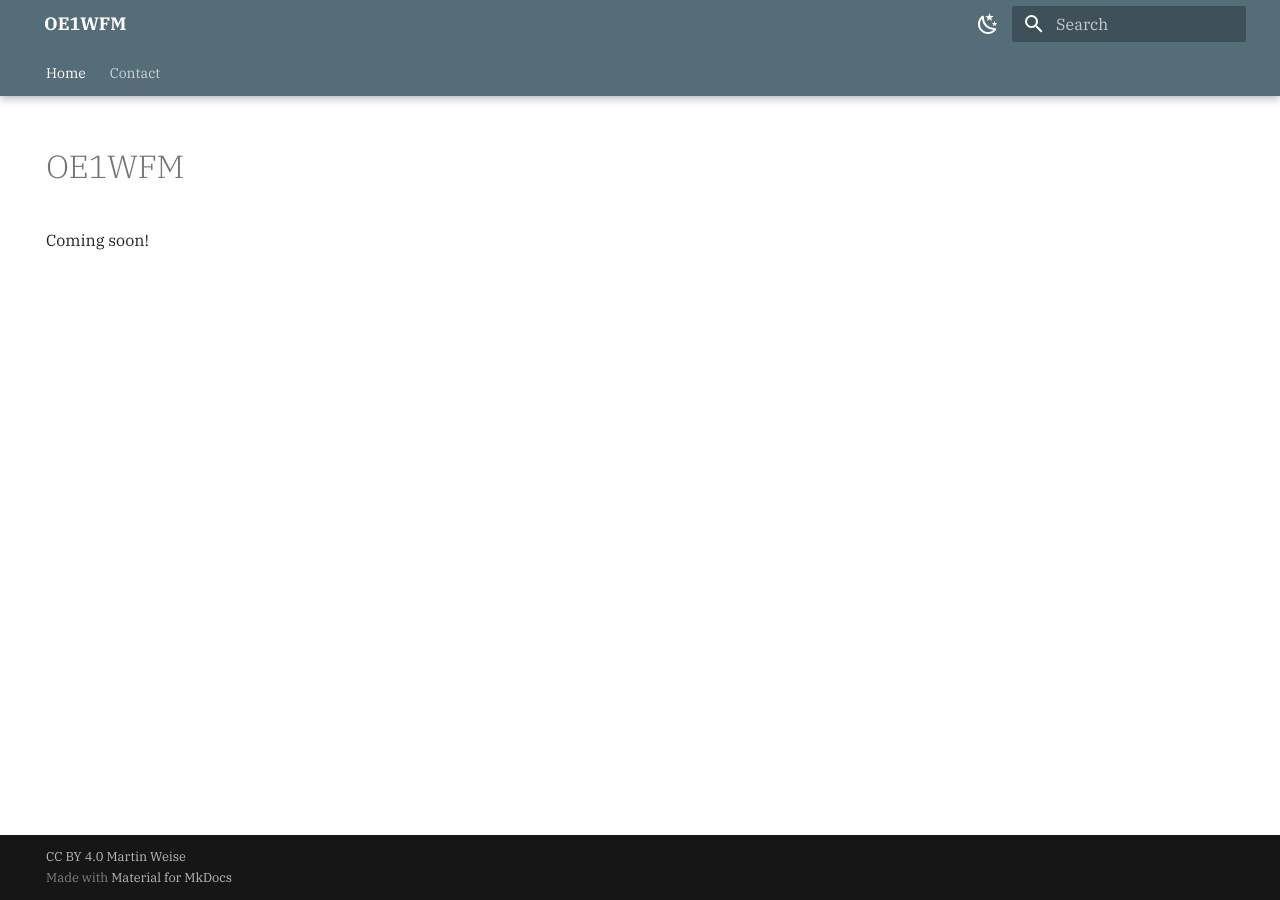
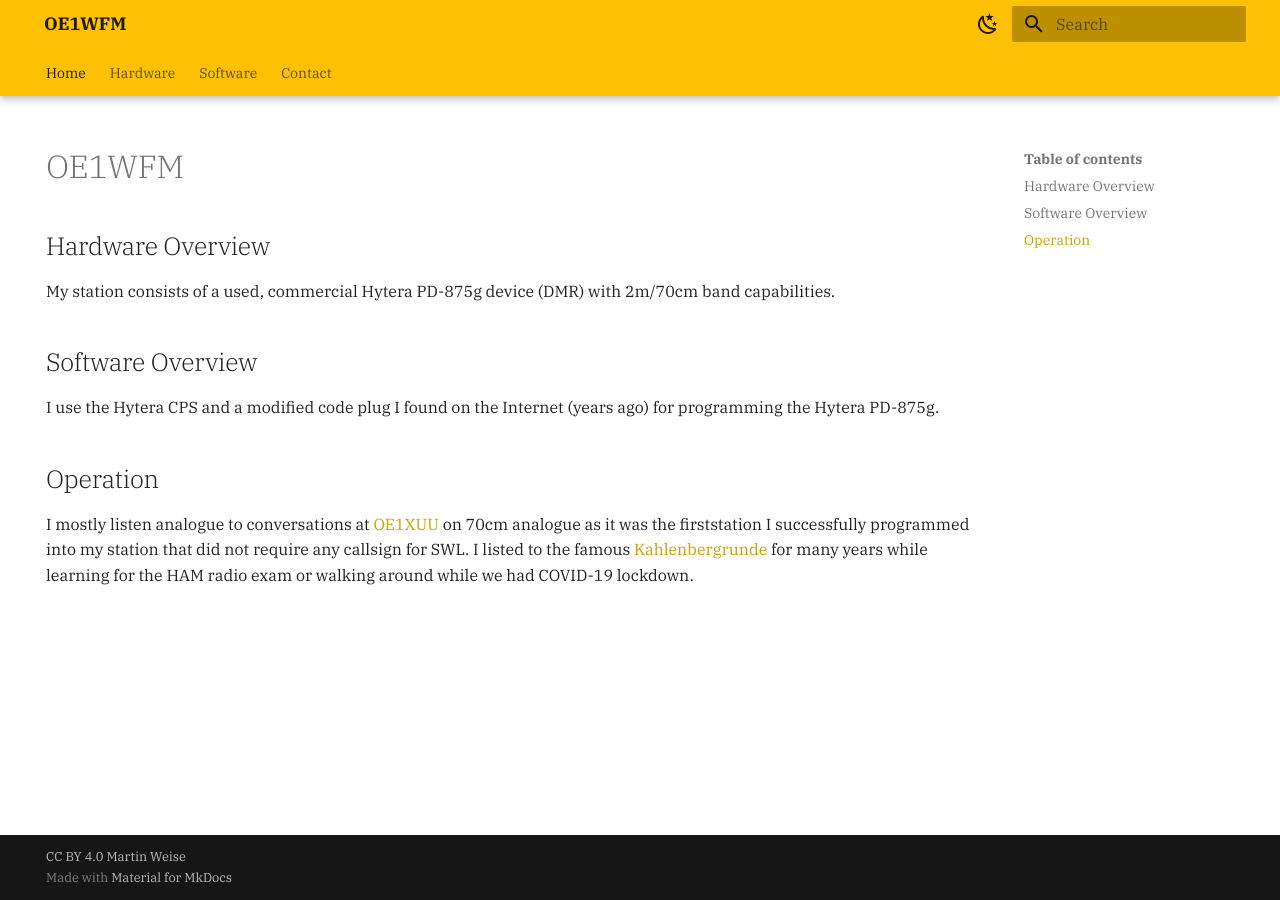
Before and after one commit to MartinWeise/oe1wfm, an MkDocs documentation site: the page built from docs/index.md, in a window 1280 px wide. Built offline with MkDocs 1.6.1 and Material for MkDocs 9.7.7, drawn with Linux system fonts in a browser that asks for light colours.

Commit message:
Added some content

```diff
--- a/docs/index.md
+++ b/docs/index.md
@@ -7,4 +7,17 @@ hide:
 
 # OE1WFM
 
-Coming soon!
+## Hardware Overview
+
+My station consists of a used, commercial Hytera PD-875g device (DMR) with 2m/70cm band capabilities.
+
+## Software Overview
+
+I use the Hytera CPS and a modified code plug I found on the Internet (years ago) for programming the Hytera PD-875g.
+
+## Operation
+
+I mostly listen analogue to conversations at [OE1XUU](https://www.hamqth.com/OE1XUU) on 70cm analogue as it was the
+firststation I successfully programmed into my station that did not require any callsign for SWL. I listed to the
+famous [Kahlenbergrunde](http://oe1iah.at/Betrieb/KBDaily.shtml) for many years while learning for the HAM radio exam or
+walking around while we had COVID-19 lockdown.
--- a/mkdocs.yml
+++ b/mkdocs.yml
@@ -5,6 +5,8 @@ extra:
   homepage: https://oe1wfm.at
 nav:
   - Home: 'index.md'
+  - Hardware: 'hardware.md'
+  - Software: 'software.md'
   - Contact: 'contact.md'
 extra_css:
   - stylesheets/extra.css
@@ -19,14 +21,14 @@ theme:
     - content.code.annotate
   palette:
     - scheme: default
-      primary: blue grey
+      primary: amber
       font:
         code: Roboto Mono
       toggle:
         icon: material/weather-night
         name: Switch to light mode
     - scheme: slate
-      primary: black
+      primary: orange
       font:
         code: Roboto Mono
       toggle:
```
Also changed, not shown: docs/hardware.md (added, +15 -0 lines), docs/software.md (added, +10 -0 lines), 1 other file.
